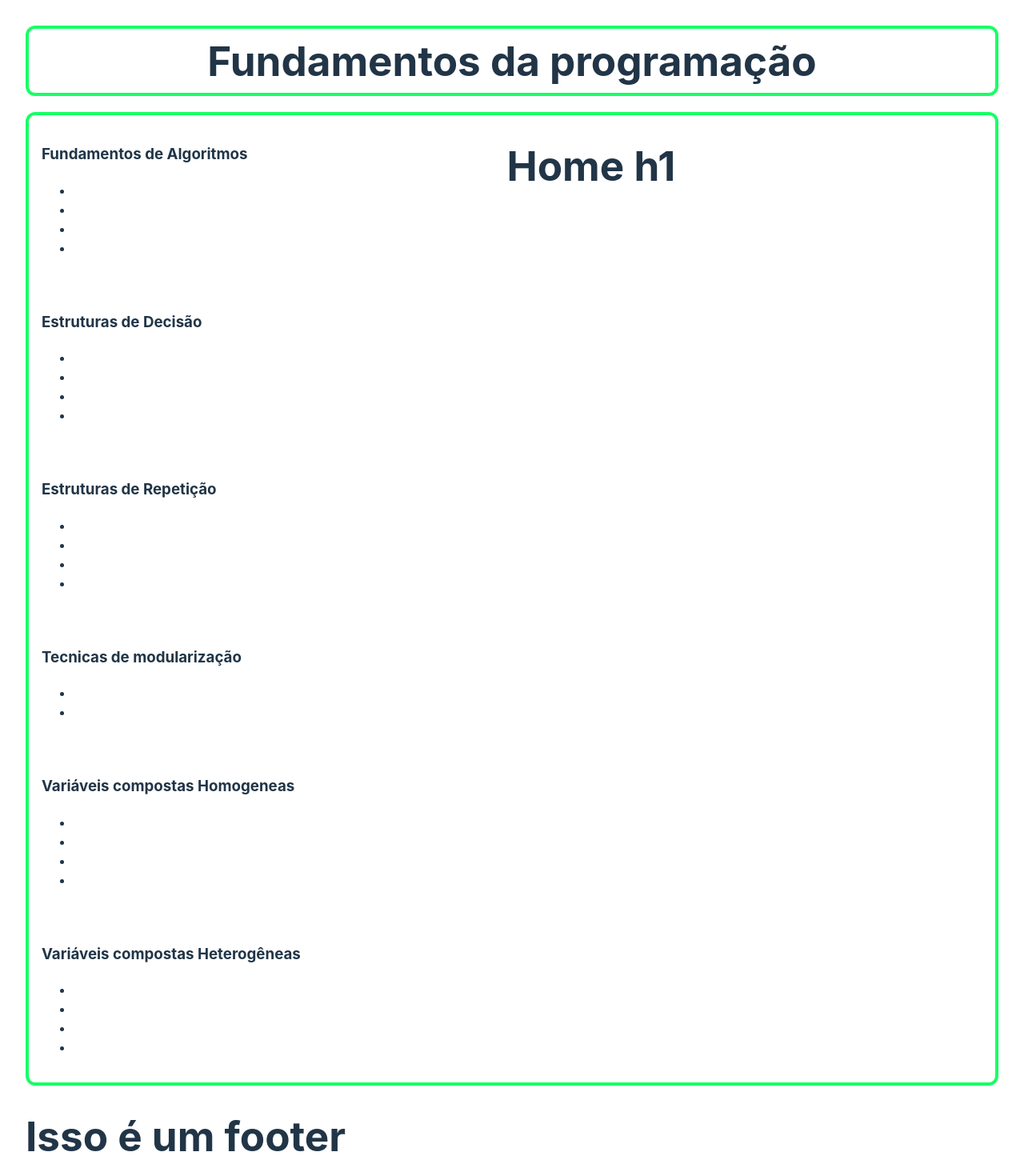
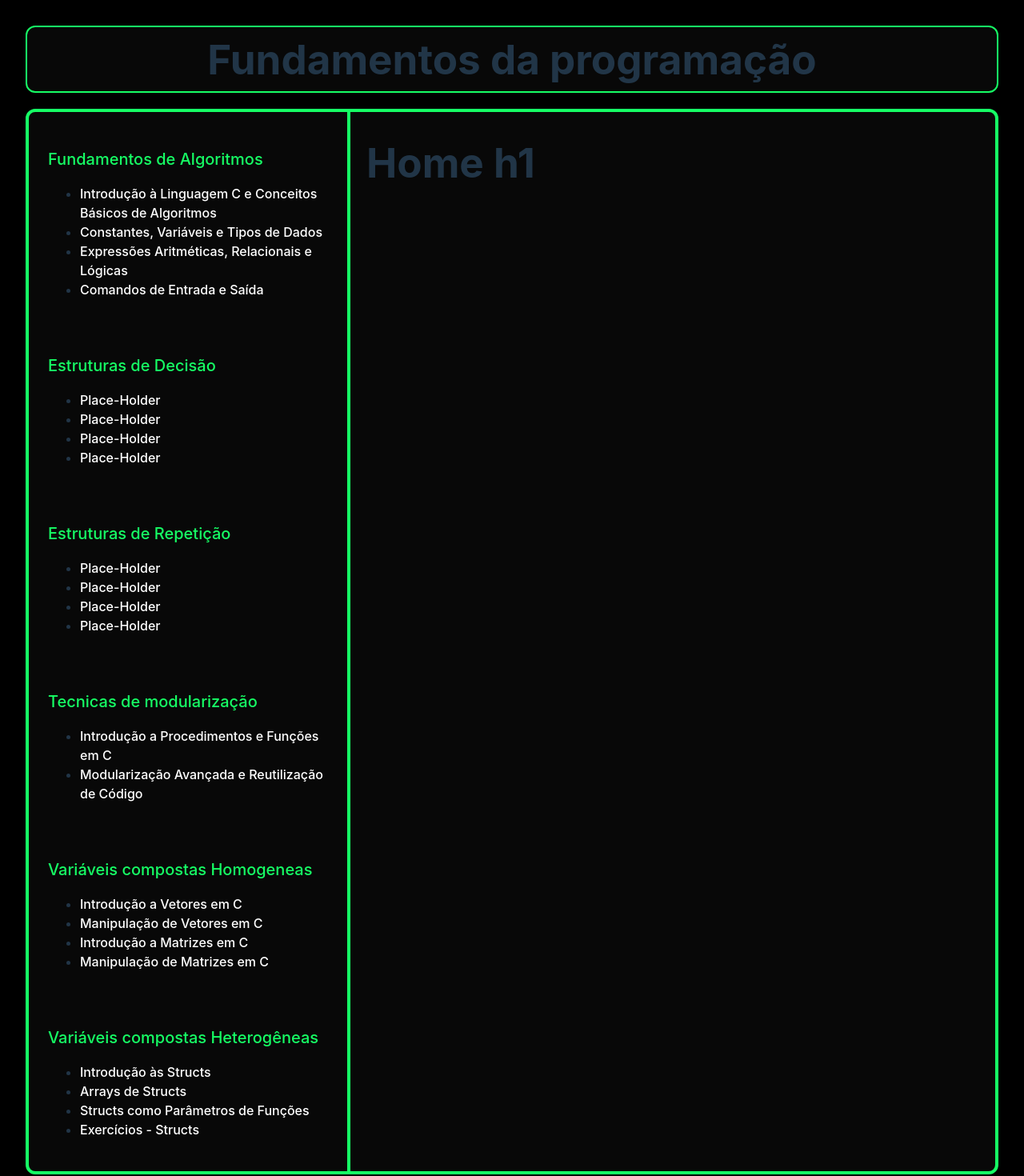
Before and after one commit to Serg-Ale/Serg-Ale.github.io, a React (Vite) app: page / in a window 1280 px wide. Shown: the top 1470 px of the page at 80% size. Built offline with nearby package versions, Linux system fonts and the light colour scheme.

Commit message:
feat: maded some minor style adjustments

```diff
--- a/src/App.css
+++ b/src/App.css
@@ -4,8 +4,13 @@
   padding: 2rem;
 }
 
+#content {
+  padding: 0 20px;
+}
+
 #container {
   border:#16Ff65 4px solid;
+  background-color: #080808;
   border-radius: 12px;
   display: flex;
   flex-direction:row;
--- a/src/App.jsx
+++ b/src/App.jsx
@@ -10,7 +10,9 @@ function App() {
       <Header />
       <div id="container">
         <Nav />
-        <Outlet />
+        <div id="content">
+          <Outlet />
+        </div>
       </div>
       <Footer />
     </>
--- a/src/components/Nav.jsx
+++ b/src/components/Nav.jsx
@@ -3,28 +3,28 @@ import "./styles/Nav.css";
 
 const Nav = () => {
   return (
-    <asside>
+    <aside>
       <nav>
         <h3>Fundamentos de Algoritmos</h3>
         <ul>
           <li>
             <Link to="/fundamentos/conceitos-basicos">
-              Aula 1: Introdução à Linguagem C e Conceitos Básicos de Algoritmos
+              Introdução à Linguagem C e Conceitos Básicos de Algoritmos
             </Link>
           </li>
           <li>
             <Link to="/fundamentos/variaveis">
-              Aula 2 - Constantes, Variáveis e Tipos de Dados
+              Constantes, Variáveis e Tipos de Dados
             </Link>
           </li>
           <li>
             <Link to="/fundamentos/expressoes">
-              Aula 3 - Expressões Aritméticas, Relacionais e Lógicas
+              Expressões Aritméticas, Relacionais e Lógicas
             </Link>
           </li>
           <li>
             <Link to="/fundamentos/entrada-saida">
-              Aula 4 - Comandos de Entrada e Saída
+              Comandos de Entrada e Saída
             </Link>
           </li>
         </ul>
@@ -72,12 +72,12 @@ const Nav = () => {
         <ul>
           <li>
             <Link to="/tecnicas-modularizacao/funcoes-procedimentos">
-              Aula 1 - Introdução a Procedimentos e Funções em C
+              Introdução a Procedimentos e Funções em C
             </Link>
           </li>
           <li>
             <Link to="tecnicas-modularizacao/recursividade">
-              Aula 2 - Modularização Avançada e Reutilização de Código
+              Modularização Avançada e Reutilização de Código
             </Link>
           </li>
         </ul>
@@ -88,25 +88,25 @@ const Nav = () => {
         <ul>
           <li>
             <Link to="/var-comp-homogeneas/introducao-vetores">
-              Aula 1 - Introdução a Vetores em C
+              Introdução a Vetores em C
             </Link>
           </li>
 
           <li>
             <Link to="/var-comp-homogeneas/manipulacao-vetores">
-              Aula 2 - Manipulação de Vetores em C
+              Manipulação de Vetores em C
             </Link>
           </li>
 
           <li>
             <Link to="/var-comp-homogeneas/introducao-matrizes">
-              Aula 3 - Introdução a Matrizes em C
+              Introdução a Matrizes em C
             </Link>
           </li>
 
           <li>
             <Link to="/var-comp-homogeneas/manipulacao-matrizes">
-              Aula 4 - Manipulação de Matrizes em C
+              Manipulação de Matrizes em C
             </Link>
           </li>
         </ul>
@@ -117,19 +117,19 @@ const Nav = () => {
         <ul>
           <li>
             <Link to="var-comp-heterogeneas/introducao-structs">
-              Aula 1 - Introdução às Structs
+              Introdução às Structs
             </Link>
           </li>
 
           <li>
             <Link to="var-comp-heterogeneas/arrays-structs">
-              Aula 2 - Arrays de Structs
+              Arrays de Structs
             </Link>
           </li>
 
           <li>
             <Link to="var-comp-heterogeneas/structs-param-funcoes">
-              Aula 3 - Structs como Parâmetros de Funções
+              Structs como Parâmetros de Funções
             </Link>
           </li>
 
@@ -140,7 +140,7 @@ const Nav = () => {
           </li>
         </ul>
       </nav>
-    </asside>
+    </aside>
   );
 };
 
--- a/src/components/styles/Header.css
+++ b/src/components/styles/Header.css
@@ -1,7 +1,8 @@
 header {
   text-align: center;
   padding: 12px;
-  border: #16ff65 4px solid;
+  border: #16ff65 2px solid;
+  background-color: #080808;
   border-radius: 12px;
   margin-bottom: 20px;
 }
--- a/src/components/styles/Nav.css
+++ b/src/components/styles/Nav.css
@@ -1,3 +1,19 @@
 nav {
   padding: 16px;
+  min-width: 350px;
+  max-width: 350px;
+  text-decoration: none;
 }
+
+aside h3 {
+  color: #16Ff65;
+  font-size: 20px;
+  font-weight: 500;
+  margin-bottom: 10px;
+}
+
+
+aside {
+  border-right: #16Ff65 4px solid;
+  padding: 8px;
+}
--- a/src/index.css
+++ b/src/index.css
@@ -5,7 +5,7 @@
 
   color-scheme: light dark;
   color: rgba(255, 255, 255, 0.87);
-  background-color: #242424;
+  background-color: #141414;
 
   font-synthesis: none;
   text-rendering: optimizeLegibility;
@@ -28,6 +28,7 @@ body {
   display: flex;
   min-width: 320px;
   min-height: 100vh;
+  background-color: #000;
 }
 
 strong {
--- a/src/routes/fundamentos-algoritmos/ConceitosBasicos.jsx
+++ b/src/routes/fundamentos-algoritmos/ConceitosBasicos.jsx
@@ -1,11 +1,20 @@
 const ConceitosBasicos = () => {
   return (
     <div>
-      <h2>Aula 1: Introdução à Linguagem C e Conceitos Básicos de Algoritmos</h2>
+      <h2>
+        <strong>
+          Aula 1: Introdução à Linguagem C e Conceitos Básicos de Algoritmos
+        </strong>
+      </h2>
       <h3>Por: Sérgio Alexandre</h3>
 
       <h2>Slides utilizados</h2>
-      <embed src="/public/fundamentos/introducao.pdf" width="1200" height="700" type="application/pdf" />
+      <embed
+        src="/public/fundamentos/introducao.pdf"
+        width="1200"
+        height="700"
+        type="application/pdf"
+      />
 
       <h2>Objetivos</h2>
       <ul>
```
